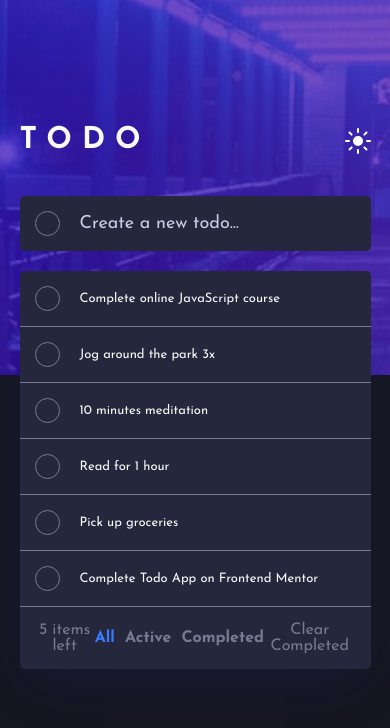
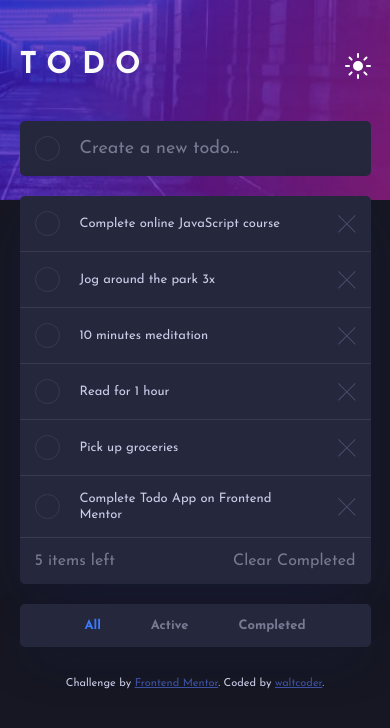
Before and after one commit to waltcoder/todo-app, a plain HTML site: page index.html in a window 390 px wide. Drawn offline with Linux system fonts and the light colour scheme.

Commit message:
initial version

```diff
--- a/index.html
+++ b/index.html
@@ -15,6 +15,9 @@
   <link rel="stylesheet" href="./styles.css" />
   <!-- Feel free to remove these styles or customise in your own stylesheet 👍 -->
   <style>
+    footer{
+      padding: 3rem;
+    }
     .attribution { font-size: 11px; text-align: center; }
     .attribution a { color: hsl(228, 45%, 44%); }
   </style>
@@ -37,26 +40,32 @@
       <li>
         <button class="check"></button>
         <p class="task">Complete online JavaScript course</p>
+        <svg xmlns="http://www.w3.org/2000/svg" width="18" height="18"><path fill="#494C6B" fill-rule="evenodd" d="M16.97 0l.708.707L9.546 8.84l8.132 8.132-.707.707-8.132-8.132-8.132 8.132L0 16.97l8.132-8.132L0 .707.707 0 8.84 8.132 16.971 0z"/></svg>
       </li>
       <li>
         <button class="check"></button>
         <p class="task">Jog around the park 3x</p>
+        <svg xmlns="http://www.w3.org/2000/svg" width="18" height="18"><path fill="#494C6B" fill-rule="evenodd" d="M16.97 0l.708.707L9.546 8.84l8.132 8.132-.707.707-8.132-8.132-8.132 8.132L0 16.97l8.132-8.132L0 .707.707 0 8.84 8.132 16.971 0z"/></svg>
       </li>
       <li>
         <button class="check"></button>
         <p class="task">10 minutes meditation</p>
+        <svg xmlns="http://www.w3.org/2000/svg" width="18" height="18"><path fill="#494C6B" fill-rule="evenodd" d="M16.97 0l.708.707L9.546 8.84l8.132 8.132-.707.707-8.132-8.132-8.132 8.132L0 16.97l8.132-8.132L0 .707.707 0 8.84 8.132 16.971 0z"/></svg>
       </li>
       <li>
         <button class="check"></button>
         <p class="task">Read for 1 hour</p>
+        <svg xmlns="http://www.w3.org/2000/svg" width="18" height="18"><path fill="#494C6B" fill-rule="evenodd" d="M16.97 0l.708.707L9.546 8.84l8.132 8.132-.707.707-8.132-8.132-8.132 8.132L0 16.97l8.132-8.132L0 .707.707 0 8.84 8.132 16.971 0z"/></svg>
       </li>
       <li>
         <button class="check"></button>
         <p class="task">Pick up groceries</p>
+        <svg xmlns="http://www.w3.org/2000/svg" width="18" height="18"><path fill="#494C6B" fill-rule="evenodd" d="M16.97 0l.708.707L9.546 8.84l8.132 8.132-.707.707-8.132-8.132-8.132 8.132L0 16.97l8.132-8.132L0 .707.707 0 8.84 8.132 16.971 0z"/></svg>
       </li>
       <li>
         <button class="check"></button>
         <p class="task">Complete Todo App on Frontend Mentor</p>
+        <svg xmlns="http://www.w3.org/2000/svg" width="18" height="18"><path fill="#494C6B" fill-rule="evenodd" d="M16.97 0l.708.707L9.546 8.84l8.132 8.132-.707.707-8.132-8.132-8.132 8.132L0 16.97l8.132-8.132L0 .707.707 0 8.84 8.132 16.971 0z"/></svg>
       </li>
       <div>
         <button>5 items left</button>
@@ -68,6 +77,11 @@
         <button>Clear Completed</button>
       </div>
     </ul>
+    <li>
+      <button class="active">All</button>
+      <button>Active</button>
+      <button>Completed</button>
+    </li>
   </section>
 
 
@@ -82,9 +96,11 @@
 
   Drag and drop to reorder list -->
 
-  <!-- <div class="attribution">
-    Challenge by <a href="https://www.frontendmentor.io?ref=challenge" target="_blank">Frontend Mentor</a>.
-    Coded by <a href="#">Your Name Here</a>.
-  </div> -->
+  <footer>
+    <p class="attribution">
+      Challenge by <a href="https://www.frontendmentor.io?ref=challenge" target="_blank">Frontend Mentor</a>.
+      Coded by <a href="https://github.com/waltcoder">waltcoder</a>.
+    </p>
+  </footer>
 </body>
 </html>
--- a/styles.css
+++ b/styles.css
@@ -12,7 +12,7 @@
 /* ### Primary */
 
 --bright-blue: hsl(220, 98%, 61%);
---check-background: linear-gradient hsl(192, 100%, 67%) to hsl(280, 87%, 65%);
+--check-background: linear-gradient(to left, hsl(192, 100%, 67%), hsl(280, 87%, 65%));
 
 /* ### Neutral */
 
@@ -51,10 +51,10 @@ html{
 }
 
 body{
-  width: 100vw;
-  min-height: 100vh;
+  width: 100%;
+  height: 100%;
   background-color: var(--very-dark-blue);
-  color: var(--very-light-gray);
+  color: var(--light-grayish-blue);
 }
 
 body, input, button {
@@ -68,12 +68,12 @@ header{
   background-size: cover;
   background-repeat: no-repeat;
 
-  height: 375px;
+  height: 300px;
   width: 100%;
 }
 
 #app{
-  width: min(90%, 600px);
+  width: min(90%, 640px);
   margin: -25rem auto 0 auto;
 }
 
@@ -91,6 +91,10 @@ header{
 
   color: var(--very-light-gray);
   letter-spacing: 2rem;
+}
+
+#app-nav > svg {
+  cursor: pointer;
 }
 
 button{
@@ -113,14 +117,14 @@ button{
 #app-form > button {
   min-height: 2.5rem;
   min-width: 2.5rem;
-  border: 1px solid var(--dark-grayish-blue);
+  border: 1px solid var(--very-dark-grayish-blue);
   border-radius: 50%;
   cursor: pointer;
 }
 
 input[type="text"] {
   background-color: initial;
-  color: var(--light-grayish-blue);
+  color: var(--dark-grayish-blue);
   border: initial;
   font-family: var(--ff);
   font-size: 1.8rem;
@@ -132,25 +136,25 @@ input[type="text"] {
    font-family: var(--ff);
   font-size: 1.8rem;
   font-weight: var(--fw-primary);
-  color: var(--light-grayish-blue);
+  color: var(--dark-grayish-blue);
 }
 ::-moz-placeholder { /* Firefox 19+ */
    font-family: var(--ff);
   font-size: 1.8rem;
   font-weight: var(--fw-primary);
-  color: var(--light-grayish-blue);
+  color: var(--dark-grayish-blue);
 }
 :-ms-input-placeholder { /* IE 10+ */
    font-family: var(--ff);
   font-size: 1.8rem;
   font-weight: var(--fw-primary);
-  color: var(--light-grayish-blue);
+  color: var(--dark-grayish-blue);
 }
 :-moz-placeholder { /* Firefox 18- */
   font-family: var(--ff);
   font-size: 1.8rem;
   font-weight: var(--fw-primary);
-  color: var(--light-grayish-blue);
+  color: var(--dark-grayish-blue);
 }
 
 #app-list {
@@ -169,16 +173,47 @@ input[type="text"] {
   gap: 2rem;
 }
 
+
+#app-list > li {
+  padding: 1.5rem;
+  border-bottom: 1px solid var(--very-dark-grayish-blue);
+}
+
+
+
 #app-list > li > .check {
   min-height: 2.5rem;
   min-width: 2.5rem;
-  border: 1px solid var(--dark-grayish-blue);
   border-radius: 50%;
   cursor: pointer;
+  border: 1px solid;
+  border-image-slice: 1;
+  border-width: 1px;
+  border-color: var(--very-dark-grayish-blue);
 }
-#app-list > li {
-  padding: 1.5rem;
-  border-bottom: 1px solid var(--dark-grayish-blue);
+
+#app-list > li > .check:hover{
+  border-image-source: var(--check-background);
+  border-radius: 50%;
+}
+#app-list > li > .check.active{
+  background-color: var(--check-background);
+  border: none;
+  background-size: cover;
+  background-repeat: no-repeat;
+}
+
+#app-list > li > .task {
+  flex: 1;
+}
+
+#app-list > li > svg {
+  display: none;
+}
+
+#app-list > li:hover svg {
+  cursor: pointer;
+  display: block;
 }
 
 #app-list > div {
@@ -199,8 +234,13 @@ input[type="text"] {
   gap: 1rem;
 }
 
+
 #app-list > div > li > button {
   font-weight: var(--fw-secondary);
+}
+
+#app-list > div button:hover{
+  color: var(--light-grayish-blue-hover)
 }
 
 #app-list > div button.active {
@@ -208,6 +248,9 @@ input[type="text"] {
 }
 
 
+#app > li {
+  display: none;
+}
 
 :focus{
   outline: none;
@@ -225,7 +268,18 @@ input[type="text"] {
     font-size: 1.3rem;
     font-weight: var(--fw-primary);
   }
-  #app-nav > button {
+  header{
+    background-image: url('./images/bg-mobile-dark.jpg');
+    background-size: cover;
+    background-repeat: no-repeat;
+    height: 200px;
+    width: 100%;
+  }
+    #app{
+      width: min(90%, 640px);
+      margin: -15rem auto 0 auto;
+    }
+        #app-nav > button {
     font-size: 3rem;
     font-weight: var(--fw-secondary);
     text-transform: uppercase;
@@ -233,4 +287,37 @@ input[type="text"] {
     color: var(--very-light-gray);
     letter-spacing: 1rem;
   }
+
+  #app-list {
+    margin-bottom: 2rem;
+  }
+  #app-list > li > svg {
+    display: block;
+  }
+
+  #app-list > div > li {
+    display: none;
+  }
+
+  #app > li {
+    display: flex;
+    align-items: center;
+    justify-content: space-evenly;
+    background-color: var(--very-dark-desaturated-blue);
+    box-shadow: rgb(27 30 92 / 30%) 0px 18px 50px -10px;
+    padding: 1.5rem;
+    border-radius: 0.5rem;
+  }
+
+  #app > li > button {
+    color: var(--dark-grayish-blue);
+    font-weight: var(--fw-secondary);
+  }
+
+  #app > li > button:hover{
+    color: var(--light-grayish-blue-hover);
+  }
+  #app > li > button.active {
+    color: var(--bright-blue);
+  }
 }
```
Also changed, not shown: 4 other files.
